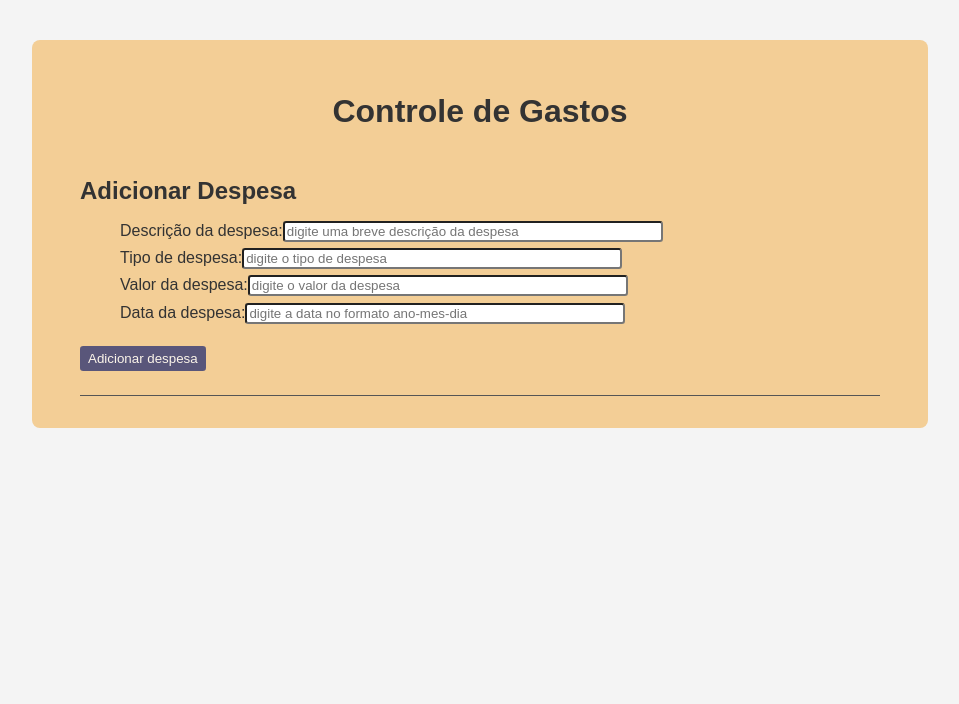
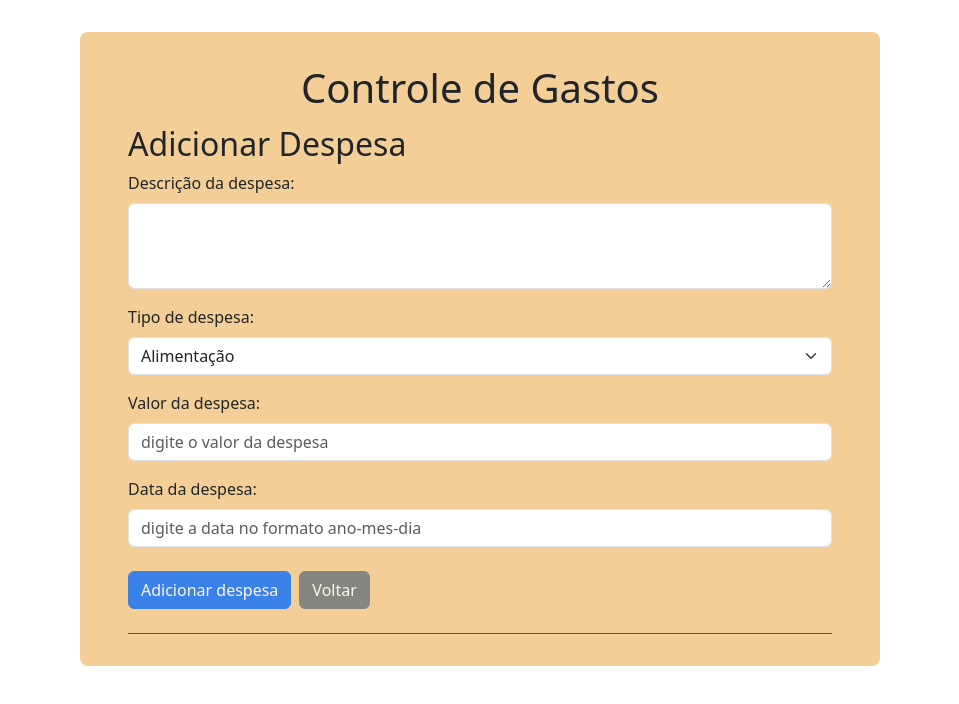
Before and after one commit to DaveGomesh/controle-gastos-xp, a React (Vite) app in the folder controle-gastos-front/: page /form-despesa in a window 1280 px wide. Shown: the top 704 px of the page, without its empty margins (160-1119 px from the left). Built offline with nearby package versions, Linux system fonts and the light colour scheme.

Commit message:
Adicionado Bootstrap no front

```diff
--- a/controle-gastos-front/package.json
+++ b/controle-gastos-front/package.json
@@ -10,6 +10,7 @@
     "preview": "vite preview"
   },
   "dependencies": {
+    "bootstrap": "^5.3.3",
     "react": "^18.3.1",
     "react-dom": "^18.3.1",
     "react-router-dom": "^6.26.1",
--- a/controle-gastos-front/src/components/FormDespesa.jsx
+++ b/controle-gastos-front/src/components/FormDespesa.jsx
@@ -1,5 +1,6 @@
 import { useState } from 'react'
 import PropTypes from 'prop-types'
+import { Link } from 'react-router-dom'
 
 export default function FormDespesa({ addDespesa }) {
     const [descricao, setDescricao] = useState('')
@@ -21,77 +22,60 @@ export default function FormDespesa({ addDespesa }) {
     FormDespesa.propTypes = {
         addDespesa: PropTypes.func.isRequired,
     };
-    //   return <form>
-    //     <div className='row'>
-    //         <div className='col-6'>
-    //             <div className="mb-3">
-    //                 <label className="form-label" htmlFor='exampleFormControlTextarea1'>Descrição da despesa:</label>
-    //                 <textarea className="form-control" id="exampleFormControlTextarea1" rows="3"></textarea>
-    //                 <div id="emailHelp" className="form-text">Descreva o seu gasto</div>
-    //             </div>
-    //         </div>
-    //         <div className='col-3'>
-    //             <div className="mb-3">
-    //                 <label className="form-label" htmlFor='exampleInputEmail1'>Tipo de despesa:</label>
-    //                 <input type="text" className="form-control" id="exampleInputEmail1" aria-describedby="emailHelp"/>
-    //                 <div id="emailHelp" className="form-text">Descreva o seu gasto</div>
-    //             </div>
-    //         </div>
-    //         <div className='col-3'>
-    //             <div className="mb-3">
-    //                 <label className="form-label" htmlFor='exampleInputEmail1'>Tipo de despesa:</label>
-    //                 <input type="text" className="form-control" id="exampleInputEmail1" aria-describedby="emailHelp"/>
-    //                 <div id="emailHelp" className="form-text">Descreva o seu gasto</div>
-    //             </div>
-    //         </div>
-    //     </div>
 
-    //   <button type="submit" className="btn btn-primary">Submit</button>
-    // </form>
     return (
         <div className='FormularioDespesa'>
             <h2>Adicionar Despesa</h2>
             <form onSubmit={handleSubmit}>
-                <ul>
-                    <li>
-                        <label htmlFor='descricao'>Descrição da despesa:</label>
-                        <input
-                            id='descricao'
-                            type="text"
-                            placeholder='digite uma breve descrição da despesa'
+                <div className='mb-3'>
+                    <label className='form-label' htmlFor='descricao'>Descrição da despesa:</label>
+                    <textarea
+                        id="descricao"
+                        className="form-control"
                         onChange={(e) => setDescricao(e.target.value)}
                         value={descricao}
-                        ></input>
-                    </li>
-                    <li >
-                        <label htmlFor='tipodespesa'>Tipo de despesa:</label>
-                        <input id='tipodespesa'
-                            type="text"
-                            placeholder='digite o tipo de despesa'
+                        rows="3"
+                    ></textarea>
+                </div>
+
+                <div className='mb-3'>
+                    <label className='form-label' htmlFor='tipodespesa'>Tipo de despesa:</label>
+                    <select
+                        id='tipodespesa'
+                        className='form-select'
                         onChange={(e) => setTipodespesa(e.target.value)}
                         value={tipodespesa}
-                        ></input>
-                    </li>
-                    <li>
-                        <label htmlFor='valor'>Valor da despesa:</label>
+                    >
+                        <option value='ALIMENTACAO'>Alimentação</option>
+                        <option value='TRANSPORTE'>Transporte</option>
+                        <option value='HOSPEDAGEM'>Hospedagem</option>
+                    </select>
+                </div>
+
+                <div className='mb-3'>
+                    <label className='form-label' htmlFor='valor'>Valor da despesa:</label>
                     <input id='valor'
+                        className='form-control'
                         type="text"
                         placeholder='digite o valor da despesa'
                         onChange={(e) => setValor(e.target.value)}
                         value={valor}
                     ></input>
-                    </li>
-                    <li>
-                        <label htmlFor='data'>Data da despesa:</label>
+                </div>
+
+                <div className='mb-4'>
+                    <label className='form-label' htmlFor='data'>Data da despesa:</label>
                     <input id='data'
+                        className='form-control'
                         type="text"
                         placeholder='digite a data no formato ano-mes-dia'
                         onChange={(e) => setData(e.target.value)}
                         value={data}
                     ></input>
-                    </li>
-                </ul>
-                <button>Adicionar despesa</button>
+                </div>
+
+                <button className='btn btn-primary me-2'>Adicionar despesa</button>
+                <Link to={"/"}><button className='btn btn-secondary'>Voltar</button></Link>
             </form>
         </div>
     )
--- a/controle-gastos-front/src/main.jsx
+++ b/controle-gastos-front/src/main.jsx
@@ -5,6 +5,7 @@ import HistoricoPage from './pages/HistoricoPage';
 import PaginaPrincipal from './pages/PaginaPrincipal';
 
 import './App.css';
+import 'bootstrap/dist/css/bootstrap.min.css';
 
 
 const root = createRoot(document.getElementById('root'));
--- a/controle-gastos-front/src/pages/FormDespesaPage.jsx
+++ b/controle-gastos-front/src/pages/FormDespesaPage.jsx
@@ -2,8 +2,6 @@ import Swal from 'sweetalert2';
 import FormDespesa from '../components/FormDespesa';
 
 export default function FormDespesaPage() {
-    console.log("FormDespesaPage")
-
     const addDespesas = (descricao, categoria, valor, data) => {
         fetch('http://localhost:8080/api/despesas', {
             method: 'POST',
--- a/controle-gastos-front/src/pages/PaginaPrincipal.jsx
+++ b/controle-gastos-front/src/pages/PaginaPrincipal.jsx
@@ -4,9 +4,9 @@ export default function PaginaPrincipal() {
     return (
         <div className='App'>
             <h1>Controle de Gastos</h1>
-            <div>
-                <Link to="/form-despesa"><button>Go to Form Despesa</button></Link>
-                <Link to="/historico"><button>Go to Historico</button></Link>
+            <div className='text-center p-3'>
+                <Link to="/form-despesa"><button className='btn btn-primary me-2'>Cadastrar Despesa</button></Link>
+                <Link to="/historico"><button className='btn btn-primary'>Visualizar Histórico</button></Link>
             </div>
         </div>
     )
```
Lines whose indentation alone changed are shown as unchanged.
